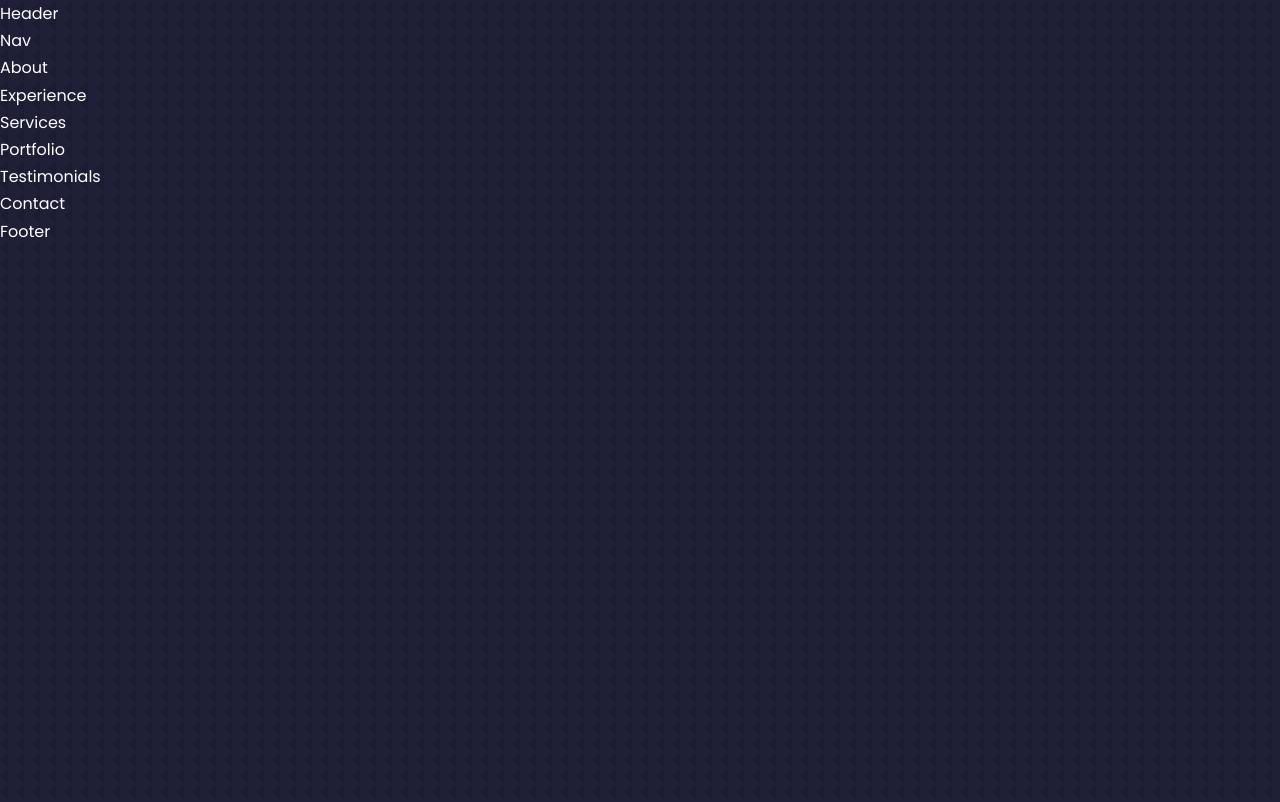
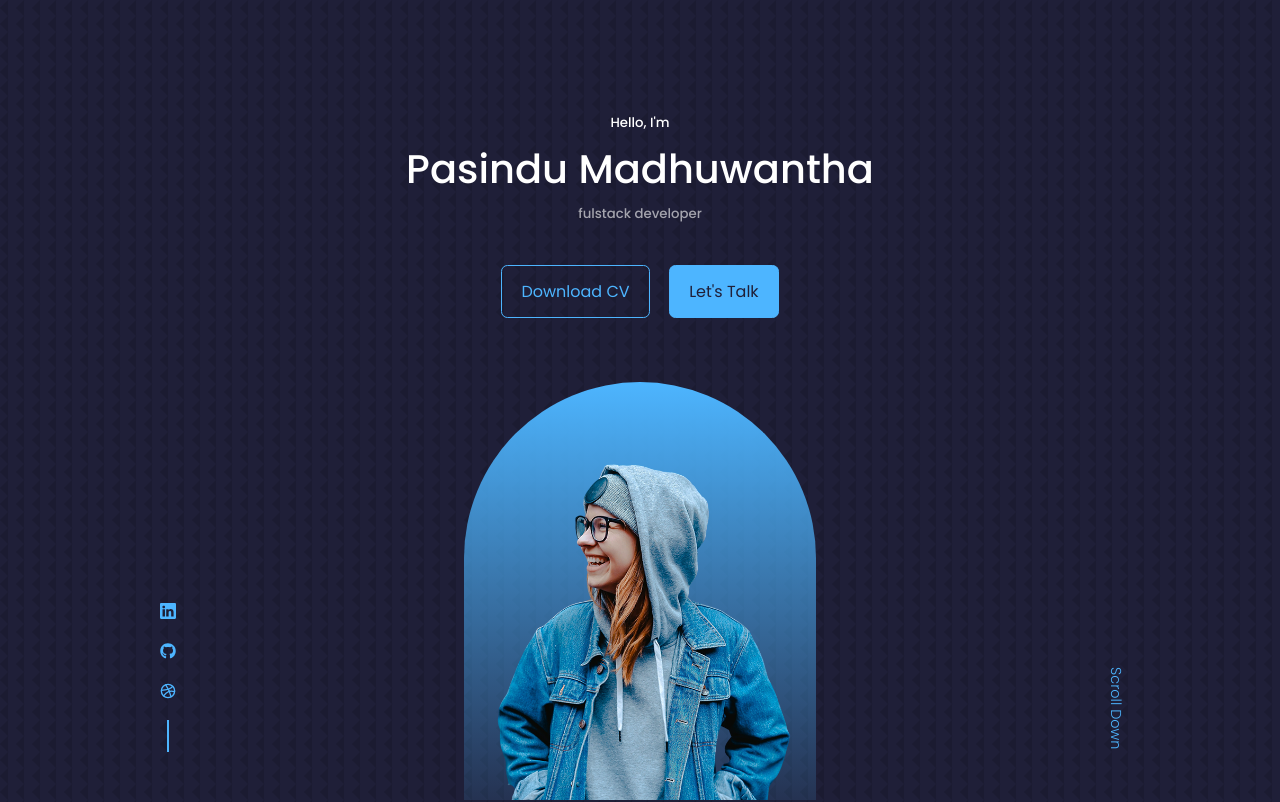
Before and after one commit to mpmabeyrathne/React-Portfolio, a React (Create React App) app: page / in a window 1280 px wide. Shown: the top 802 px of the page. Built offline with nearby package versions, Linux system fonts and the light colour scheme.

Commit message:
header section completed

```diff
--- a/package.json
+++ b/package.json
@@ -8,6 +8,7 @@
     "@testing-library/user-event": "^13.5.0",
     "react": "^18.2.0",
     "react-dom": "^18.2.0",
+    "react-icons": "^4.10.1",
     "react-scripts": "5.0.1",
     "web-vitals": "^2.1.4"
   },
--- /dev/null
+++ b/src/components/header/CTA.jsx
@@ -0,0 +1,17 @@
+import React from "react";
+import CV from "../../assets/cv.pdf";
+
+const CTA = () => {
+  return (
+    <div className="cta">
+      <a href={CV} download className="btn">
+        Download CV
+      </a>
+      <a href="#contact" className="btn btn-primary">
+        Let's Talk
+      </a>
+    </div>
+  );
+};
+
+export default CTA;
--- a/src/components/header/Header.jsx
+++ b/src/components/header/Header.jsx
@@ -1,8 +1,27 @@
 import React from "react";
 import "./header.css";
+import CTA from "./CTA";
+import ME from "../../assets/me.png";
+import HeaderSocials from "./HeaderSocials";
 
 const Header = () => {
-  return <div>Header</div>;
+  return (
+    <header>
+      <div className="container header_container">
+        <h5>Hello, I'm</h5>
+        <h1>Pasindu Madhuwantha</h1>
+        <h5 className="text-light">fulstack developer</h5>
+        <CTA />
+        <HeaderSocials />
+        <div className="me">
+          <img src={ME} alt="me" />
+        </div>
+        <a href="#contact" className="scroll_down">
+          Scroll Down
+        </a>
+      </div>
+    </header>
+  );
 };
 
 export default Header;
--- /dev/null
+++ b/src/components/header/HeaderSocials.jsx
@@ -0,0 +1,22 @@
+import React from "react";
+import { BsLinkedin } from "react-icons/bs";
+import { FaGithub } from "react-icons/fa";
+import { FiDribbble } from "react-icons/fi";
+
+const HeaderSocials = () => {
+  return (
+    <div className="header_socials">
+      <a href="https://linkedin.com" target="_blank">
+        <BsLinkedin />
+      </a>
+      <a href="https://github.com" target="_blank">
+        <FaGithub />
+      </a>
+      <a href="https://dribble.com.com" target="_blank">
+        <FiDribbble />
+      </a>
+    </div>
+  );
+};
+
+export default HeaderSocials;
--- a/src/components/header/header.css
+++ b/src/components/header/header.css
@@ -0,0 +1,83 @@
+header {
+  height: 100vh;
+  padding-top: 7rem;
+  overflow: hidden;
+}
+
+.header_container {
+  text-align: center;
+  height: 100%;
+  position: relative;
+}
+
+/* ============== CTA ================ */
+
+.cta {
+  margin-top: 2.5rem;
+  display: flex;
+  gap: 1.2rem;
+  justify-content: center;
+}
+
+/* ============== HEADER SOCIALS ================ */
+.header_socials {
+  display: flex;
+  flex-direction: column;
+  align-items: center;
+  gap: 0.8rem;
+  position: absolute;
+  left: 0;
+  bottom: 3rem;
+}
+
+.header_socials::after {
+  content: "";
+  width: 2px;
+  height: 2rem;
+  background: var(--color-primary);
+}
+
+/* ============== ME ================ */
+.me {
+  background: linear-gradient(var(--color-primary), transparent);
+  width: 22rem;
+  height: 30rem;
+  position: absolute;
+  left: calc(50% - 11rem);
+  margin-top: 4rem;
+  border-radius: 12rem 12rem 0 0;
+  overflow: hidden;
+  padding: 5rem 1.5rem 1.5rem 1.5rem;
+}
+
+/* ============== SCROLL DOWN ================ */
+
+.scroll_down {
+  position: absolute;
+  right: -2.3rem;
+  bottom: 5rem;
+  transform: rotate(90deg);
+  font-weight: 300;
+  font-size: 0.9rem;
+}
+
+/* =================MEDIA QUERIES (MEDIAM DEVICES)===================== */
+
+@media screen and (max-width: 1024px) {
+  header {
+    height: 68vh;
+  }
+}
+
+/* =================MEDIA QUERIES (MEDIAM DEVICES)===================== */
+
+@media screen and (max-width: 600px) {
+  header {
+    height: 100vh;
+  }
+
+  .header_socials,
+  .scroll_down {
+    display: none;
+  }
+}
--- a/src/index.css
+++ b/src/index.css
@@ -91,7 +91,7 @@
   width: max-content;
   display: inline-block;
   color: var(--color-primary);
-  padding: 0.75rem, 1.2rem;
+  padding: 0.75rem 1.2rem;
   border-radius: 0.4rem;
   cursor: pointer;
   border: 1px solid var(--color-primary);
```
Also changed, not shown: 1 other file (tests, documents, lock files or other folders).
